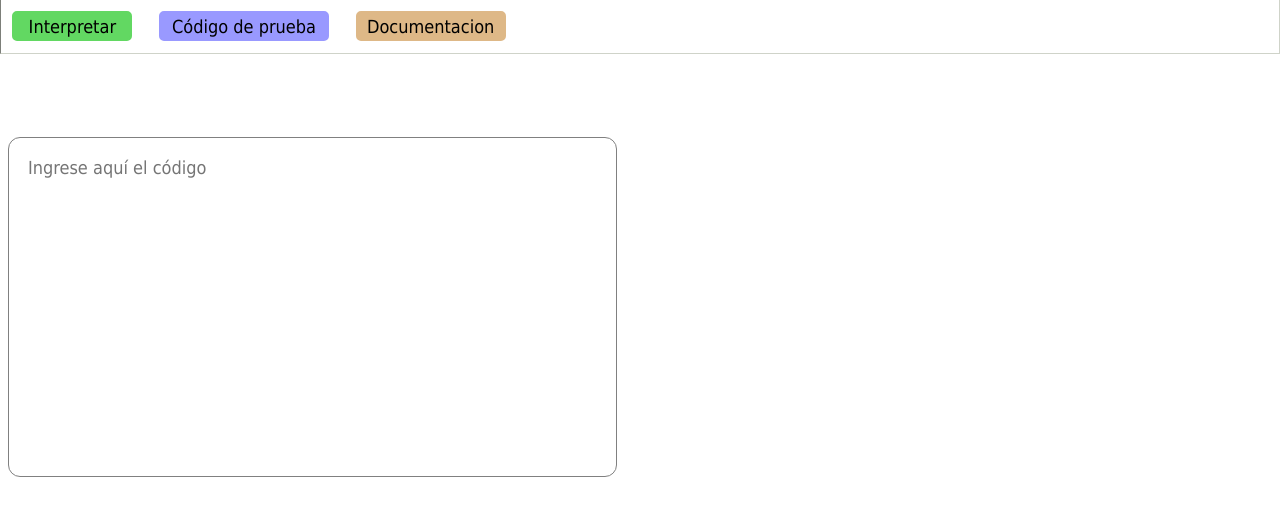
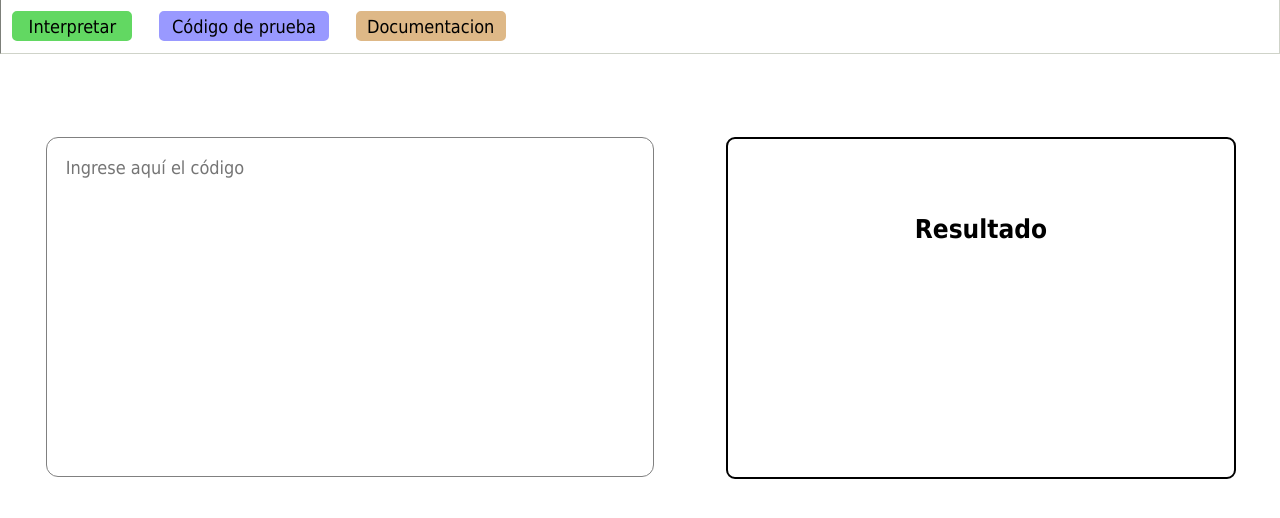
Before and after one commit to BaruxaGBF/lenguaje-de-programacion-PF, a PHP site: page / in a window 1280 px wide. Shown: the part 52-570 px from the top of the page. Run offline with PHP 8.4, Linux system fonts and the light colour scheme.

Commit message:
terimnado

```diff
--- a/Funciones.js
+++ b/Funciones.js
@@ -4,12 +4,24 @@ function documentacion(){
 
 
 function interpretar(){
-    try {
-        Comp.parse(document.getElementById("inputprincipal").value);
-        document.getElementById("inputprincipal").style.border="solid 1px blue";//cammbia de color si es correcto el textarea
-    } catch (error) {
-        document.getElementById("inputprincipal").style.border="solid 1px red";//cambia de color si es incorrecto el textarea
+    var elemento = document.getElementById("parrafo-bueno-o-malo");
+    if(document.getElementById("inputprincipal").value!=""){
+        try {
+            Comp.parse(document.getElementById("inputprincipal").value);
+            document.getElementById("inputprincipal").style.border="solid 2px green";//cammbia de color si es correcto el textarea
+            elemento.className = "tipo1";
+            document.getElementById("parrafo-bueno-o-malo").innerHTML = "<p>Entrada Validada Correctamente</p>";
+        } catch (error) {
+            document.getElementById("inputprincipal").style.border="solid 2px red";//cambia de color si es incorrecto el textarea
+            elemento.className = "tipo2";
+            document.getElementById("parrafo-bueno-o-malo").innerHTML = "<p>Entrada Con errores</p>";
+        }
+    }else{
+        document.getElementById("inputprincipal").style.border="solid 2px orange";
+        elemento.className = "tipo3";
+        document.getElementById("parrafo-bueno-o-malo").innerHTML = "<p>Ingrese Código a Validar</p>";
     }
+
 
 }
 
--- a/Index.html
+++ b/Index.html
@@ -24,5 +24,9 @@
     <div class="contenedor">
         <textarea id="inputprincipal" placeholder="Ingrese aquí el código"></textarea>
     </div>
+    <div align='center' class="res">
+        <h4 id="resultad">Resultado</h1>
+        <p id="parrafo-bueno-o-malo" class=""></p>
+    </div>
 </body>
 </html>
--- /dev/null
+++ b/Index.php
@@ -0,0 +1 @@
+<?php include_once("index.html"); ?>
--- a/Style.css
+++ b/Style.css
@@ -86,8 +86,86 @@ body #contenedor-botones{
     padding: 0.5cm;
     font-size: 18px;
     font-family: tahoma;
+    margin-left: 1cm;
 }
 
+#parrafo-bueno-o-malo{
+    color: black;
+    font-size: 20px;
+    font-family:tahoma;
+}
+
+#resul{
+    color: black;
+    font-size: 20px;
+    font-family:tahoma;
+
+}
+
+.tipo1{
+    border-radius: 9px;
+    height: 1cm;
+    padding-left: 0.45cm;
+    width: 300px;
+    color: black;
+    font-size: 20px;
+    font-family:tahoma;
+    background-color:rgb(98, 216, 98);
+}
+
+.tipo2{
+    border-radius: 9px;
+    height: 1cm;
+    padding-left: 0.3cm;
+    width: 250px;
+    color: black;
+    font-size: 20px;
+    font-family:tahoma;
+    background-color: rgb(255, 132, 132);
+}
+
+.tipo3{
+    border-radius: 9px;
+    height: 1cm;
+    padding-left: 0.3cm;
+    width: 280px;
+    color: black;
+    font-size: 20px;
+    font-family:tahoma;
+    background-color: #FFA533;
+}
+.tipo1 p{
+    margin-top: 1.5cm;
+    padding-top: 0.15cm;
+}
+
+.tipo2 p{
+    margin-top: 1.5cm;
+    padding-top: 0.15cm;
+}
+
+.tipo3 p{
+     margin-top: 1.5cm;
+    padding-top: 0.15cm;
+}
+
+.res{
+
+    border: solid 2px black;;
+    border-radius: 9px;
+    margin-left:7cm ;
+    width: 40%;
+    height: 338px;
+    margin-top: -9.1cm;
+    margin-left: 19cm;
+}
+
+h4{
+    margin-top: 2cm;
+    font-size: 26px;
+    font-family: tahoma;
+    color: black;
+}
 /* codigo de la pagina de Documentacion.html */
 
 body #contenedor-b-enlaces{
```
